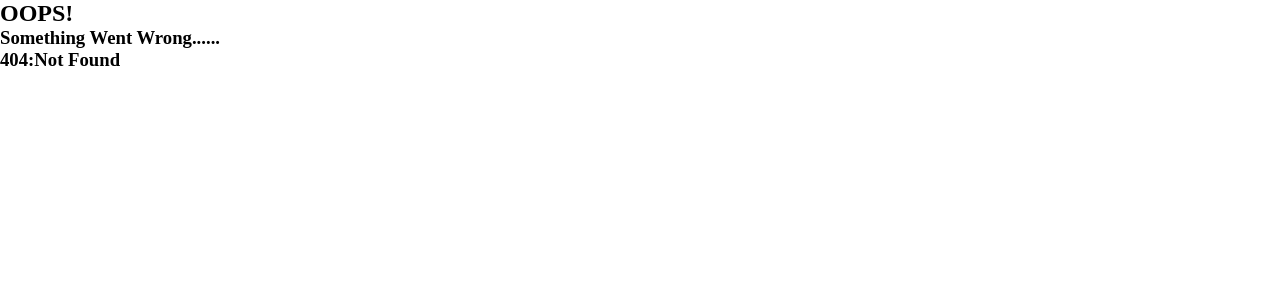
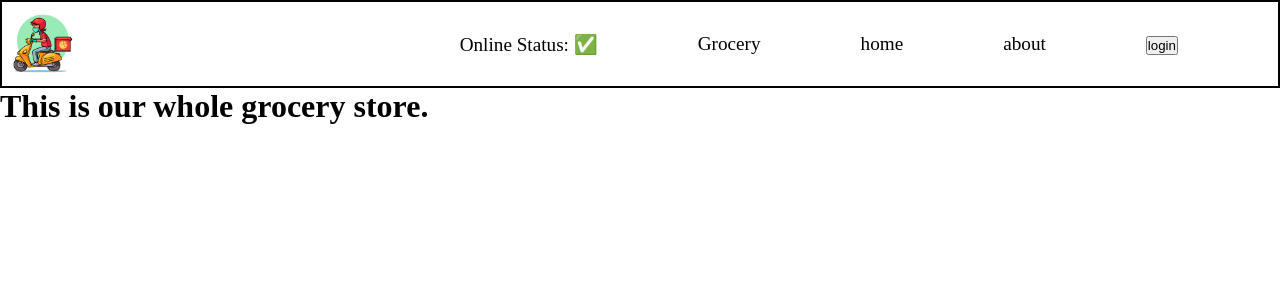
Before and after one commit to 03-prathamesh/REACT, a React (Vite) app in the folder 09_optimizing_our_app/: page /grocery in a window 1280 px wide. Before the commit this address had no page. Shown: the top 300 px of the page. Built offline with nearby package versions, Linux system fonts and the light colour scheme.

Commit message:
explained all the bundling process

```diff
--- a/09_optimizing_our_app/src/App.js
+++ b/09_optimizing_our_app/src/App.js
@@ -11,6 +11,7 @@ import { createBrowserRouter,RouterProvider,Outlet } from "react-router-dom";
 // these all 3 are components provides by the react-router-dom library
 import Error from "./components/Error";
 import Restaurant_menu from "./components/Restaurant_menu";
+import Grocery from "./components/Grocery";
 // lets create a functional component
 
 
@@ -114,6 +115,10 @@ const appRouter=createBrowserRouter([
                     path:"/restaurants/:w",       //here : is used for dynamic routing after : , whetever you type it will redirect to the Restaurant_menu page or component, and instead of w you can use any variable_name
                     element:<Restaurant_menu/>
                 },
+                {
+                    path:"/grocery",
+                    element:<Grocery/>
+                },
 
 
 
--- /dev/null
+++ b/09_optimizing_our_app/src/components/Grocery.js
@@ -0,0 +1,7 @@
+function Grocery(){
+
+
+    return <h1>This is our whole grocery store.</h1>
+}
+
+export default Grocery;
--- a/09_optimizing_our_app/src/components/Header.js
+++ b/09_optimizing_our_app/src/components/Header.js
@@ -17,6 +17,7 @@ const Header=()=>{
 
             <div className="links">
                 <li>Online Status:{onStatus ? " ✅":"  🔴"}</li>
+                <li><Link   to="/grocery">Grocery</Link></li>
                   <li><Link   to="/">home</Link></li>
                   <li><Link  to="/about">about</Link></li>
                   {/* <li><link href="">Sign-IN</link></li>
```
Also changed, not shown: 09_optimizing_our_app/index.css (line endings or trailing spaces), 1 other file (tests, documents, lock files or other folders).
